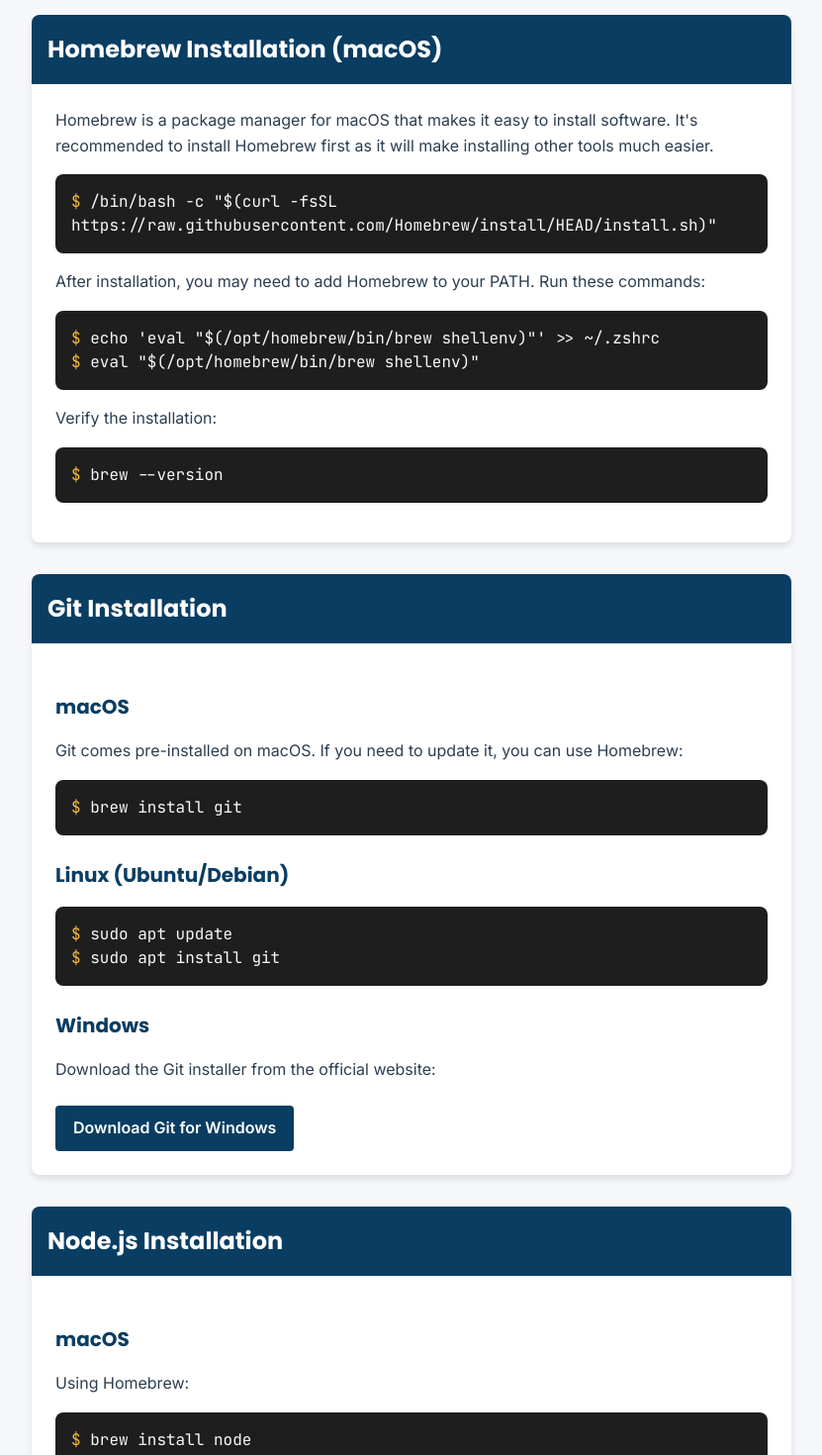
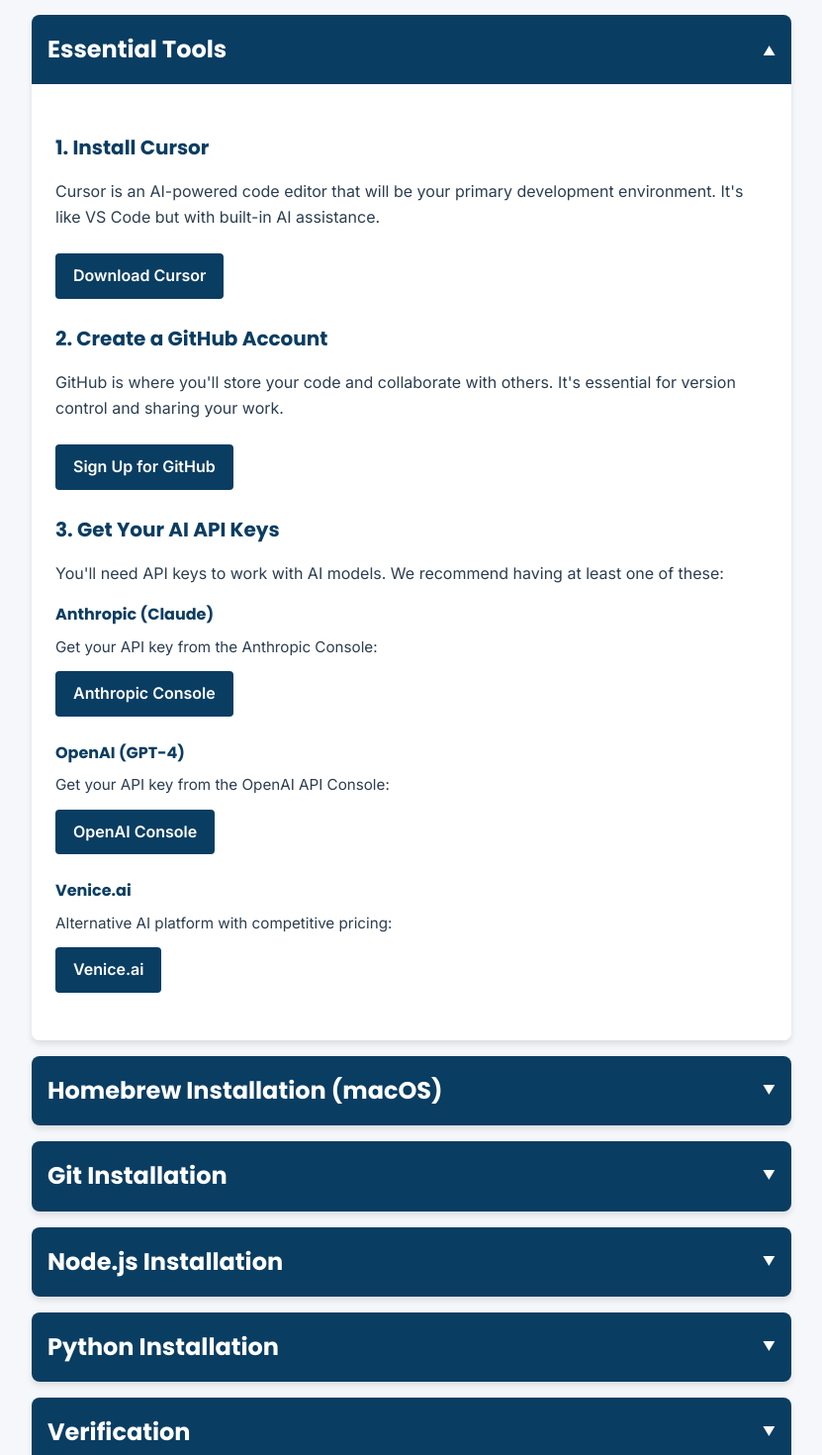
Before and after one commit to jordanurbs/terminal-navigation-toolkit, a Vue app: page /dependencies in a window 1280 px wide. Shown: the part 280-1750 px from the top of the page at 99% size, without its empty margins (224-1055 px from the left). Built offline with nearby package versions, Linux system fonts and the light colour scheme; no server answers.

Commit message:
software

```diff
--- a/src/views/DependenciesPage.vue
+++ b/src/views/DependenciesPage.vue
@@ -3,11 +3,52 @@
     <h1>Standard Dependencies Installation Guide</h1>
     <p class="lead">This guide will help you install the essential tools needed for development: Git, Node.js, and Python.</p>
 
+    <div class="accordion">
       <div class="card">
-      <div class="card-header">
+        <div class="card-header" @click="toggleSection('essential')" :aria-expanded="openSection === 'essential'">
+          <h2>Essential Tools</h2>
+          <span class="arrow" :class="{ 'arrow-down': openSection === 'essential' }">▼</span>
+        </div>
+        <transition name="slide">
+          <div class="card-body" v-show="openSection === 'essential'">
+            <h3>1. Install Cursor</h3>
+            <p>Cursor is an AI-powered code editor that will be your primary development environment. It's like VS Code but with built-in AI assistance.</p>
+            <a href="https://cursor.sh" target="_blank" rel="noopener noreferrer" class="btn btn-primary">Download Cursor</a>
+
+            <h3>2. Create a GitHub Account</h3>
+            <p>GitHub is where you'll store your code and collaborate with others. It's essential for version control and sharing your work.</p>
+            <a href="https://github.com/signup" target="_blank" rel="noopener noreferrer" class="btn btn-primary">Sign Up for GitHub</a>
+
+            <h3>3. Get Your AI API Keys</h3>
+            <p>You'll need API keys to work with AI models. We recommend having at least one of these:</p>
+            <div class="api-keys">
+              <div class="api-key-item">
+                <h4>Anthropic (Claude)</h4>
+                <p>Get your API key from the Anthropic Console:</p>
+                <a href="https://console.anthropic.com/" target="_blank" rel="noopener noreferrer" class="btn btn-primary">Anthropic Console</a>
+              </div>
+              <div class="api-key-item">
+                <h4>OpenAI (GPT-4)</h4>
+                <p>Get your API key from the OpenAI API Console:</p>
+                <a href="https://platform.openai.com/api-keys" target="_blank" rel="noopener noreferrer" class="btn btn-primary">OpenAI Console</a>
+              </div>
+              <div class="api-key-item">
+                <h4>Venice.ai</h4>
+                <p>Alternative AI platform with competitive pricing:</p>
+                <a href="https://venice.ai/chat?ref=PA5RHk" target="_blank" rel="noopener noreferrer" class="btn btn-primary">Venice.ai</a>
+              </div>
+            </div>
+          </div>
+        </transition>
+      </div>
+
+      <div class="card">
+        <div class="card-header" @click="toggleSection('homebrew')" :aria-expanded="openSection === 'homebrew'">
           <h2>Homebrew Installation (macOS)</h2>
+          <span class="arrow" :class="{ 'arrow-down': openSection === 'homebrew' }">▼</span>
         </div>
-      <div class="card-body">
+        <transition name="slide">
+          <div class="card-body" v-show="openSection === 'homebrew'">
             <p>Homebrew is a package manager for macOS that makes it easy to install software. It's recommended to install Homebrew first as it will make installing other tools much easier.</p>
             <div class="terminal">
               <div class="terminal-input">/bin/bash -c "$(curl -fsSL https://raw.githubusercontent.com/Homebrew/install/HEAD/install.sh)"</div>
@@ -22,13 +63,16 @@
               <div class="terminal-input">brew --version</div>
             </div>
           </div>
+        </transition>
       </div>
 
       <div class="card">
-      <div class="card-header">
+        <div class="card-header" @click="toggleSection('git')" :aria-expanded="openSection === 'git'">
           <h2>Git Installation</h2>
+          <span class="arrow" :class="{ 'arrow-down': openSection === 'git' }">▼</span>
         </div>
-      <div class="card-body">
+        <transition name="slide">
+          <div class="card-body" v-show="openSection === 'git'">
             <h3>macOS</h3>
             <p>Git comes pre-installed on macOS. If you need to update it, you can use Homebrew:</p>
             <div class="terminal">
@@ -45,13 +89,16 @@
             <p>Download the Git installer from the official website:</p>
             <a href="https://git-scm.com/download/win" target="_blank" rel="noopener noreferrer" class="btn btn-primary">Download Git for Windows</a>
           </div>
+        </transition>
       </div>
 
       <div class="card">
-      <div class="card-header">
+        <div class="card-header" @click="toggleSection('node')" :aria-expanded="openSection === 'node'">
           <h2>Node.js Installation</h2>
+          <span class="arrow" :class="{ 'arrow-down': openSection === 'node' }">▼</span>
         </div>
-      <div class="card-body">
+        <transition name="slide">
+          <div class="card-body" v-show="openSection === 'node'">
             <h3>macOS</h3>
             <p>Using Homebrew:</p>
             <div class="terminal">
@@ -68,13 +115,16 @@
             <p>Download the Node.js installer from the official website:</p>
             <a href="https://nodejs.org/" target="_blank" rel="noopener noreferrer" class="btn btn-primary">Download Node.js</a>
           </div>
+        </transition>
       </div>
 
       <div class="card">
-      <div class="card-header">
+        <div class="card-header" @click="toggleSection('python')" :aria-expanded="openSection === 'python'">
           <h2>Python Installation</h2>
+          <span class="arrow" :class="{ 'arrow-down': openSection === 'python' }">▼</span>
         </div>
-      <div class="card-body">
+        <transition name="slide">
+          <div class="card-body" v-show="openSection === 'python'">
             <h3>macOS</h3>
             <p>Using Homebrew:</p>
             <div class="terminal">
@@ -91,13 +141,16 @@
             <p>Download the Python installer from the official website:</p>
             <a href="https://www.python.org/downloads/" target="_blank" rel="noopener noreferrer" class="btn btn-primary">Download Python</a>
           </div>
+        </transition>
       </div>
 
       <div class="card">
-      <div class="card-header">
+        <div class="card-header" @click="toggleSection('verify')" :aria-expanded="openSection === 'verify'">
           <h2>Verification</h2>
+          <span class="arrow" :class="{ 'arrow-down': openSection === 'verify' }">▼</span>
         </div>
-      <div class="card-body">
+        <transition name="slide">
+          <div class="card-body" v-show="openSection === 'verify'">
             <p>After installation, verify that everything is working correctly by running these commands:</p>
             <div class="terminal">
               <div class="terminal-input">git --version</div>
@@ -105,13 +158,25 @@
               <div class="terminal-input">python3 --version</div>
             </div>
           </div>
+        </transition>
+      </div>
     </div>
   </div>
 </template>
 
 <script>
 export default {
-  name: 'DependenciesPage'
+  name: 'DependenciesPage',
+  data() {
+    return {
+      openSection: 'essential'
+    }
+  },
+  methods: {
+    toggleSection(section) {
+      this.openSection = this.openSection === section ? null : section
+    }
+  }
 }
 </script>
 
@@ -147,7 +212,38 @@
 }
 
 .card {
-  margin-bottom: 2rem;
+  margin-bottom: 1rem;
+  border-radius: 8px;
+  overflow: hidden;
+}
+
+.card-header {
+  display: flex;
+  justify-content: space-between;
+  align-items: center;
+  padding: 1rem;
+  cursor: pointer;
+  background-color: var(--primary);
+  transition: background-color 0.3s ease;
+}
+
+.card-header:hover {
+  background-color: #072f4a;
+}
+
+.arrow {
+  color: white;
+  font-size: 0.8rem;
+  transition: transform 0.3s ease;
+}
+
+.arrow-down {
+  transform: rotate(180deg);
+}
+
+.card-body {
+  padding: 1.5rem;
+  background-color: white;
 }
 
 .terminal {
@@ -158,4 +254,43 @@
   display: inline-block;
   margin-top: 0.5rem;
 }
+
+.api-keys {
+  margin-top: 1rem;
+}
+
+.api-key-item {
+  margin-bottom: 1.5rem;
+}
+
+.api-key-item h4 {
+  margin-bottom: 0.5rem;
+  color: var(--primary);
+}
+
+.api-key-item p {
+  margin-bottom: 0.5rem;
+  font-size: 0.95rem;
+}
+
+.api-key-item .btn {
+  margin-top: 0.25rem;
+}
+
+/* Transition animations */
+.slide-enter-active,
+.slide-leave-active {
+  transition: all 0.3s ease;
+  max-height: 1000px;
+  opacity: 1;
+}
+
+.slide-enter-from,
+.slide-leave-to {
+  max-height: 0;
+  opacity: 0;
+  padding: 0;
+  margin: 0;
+  overflow: hidden;
+}
 </style>
--- a/src/views/HomePage.vue
+++ b/src/views/HomePage.vue
@@ -66,6 +66,14 @@
             <router-link to="/cheatsheet" class="feature-link">Explore Commands</router-link>
           </div>
 
+
+          <div class="feature-card">
+            <div class="feature-icon">🚀</div>
+            <h3>30-Day Content Commander Challenge</h3>
+            <p>The step-by-step journey that transforms you from AI passenger to AI captain by building a practical tool you'll actually use.</p>
+            <a href="https://ccc.ai-captains.com" class="feature-link">Get API Key</a>
+          </div>
+
           <div class="feature-card">
             <div class="feature-icon">🔧</div>
             <h3>Troubleshooting Guide</h3>
@@ -73,12 +81,6 @@
             <router-link to="/troubleshooting" class="feature-link">Fix Common Issues</router-link>
           </div>
 
-          <div class="feature-card">
-            <div class="feature-icon">🚀</div>
-            <h3>30-Day Content Commander Challenge</h3>
-            <p>The step-by-step journey that transforms you from AI passenger to AI captain by building a practical tool you'll actually use.</p>
-            <a href="https://ccc.ai-captains.com" class="feature-link">Get API Key</a>
-          </div>
         </div>
       </div>
     </section>
@@ -100,7 +102,7 @@
             <router-link to="/dependencies" class="btn btn-accent">Set Up Your Environment</router-link>
           </div>
           <div class="getting-started-image">
-            <img src="/images/terminal-setup.svg" alt="Terminal Setup" />
+            <img src="@/assets/images/terminal-setup.svg" alt="Terminal Setup" />
           </div>
         </div>
       </div>
@@ -188,7 +190,7 @@
           <div class="faq-item">
             <h3 class="faq-question">Why should I listen to you?</h3>
             <div class="faq-answer">
-              <p>Don't! Seriously. Google everything I'm saying to verify it.</p><p>The benefit isn't that I'm some genius developer (I'm not)—it's that I've curated the minimal technical foundation you need as a business builder and organized it in a way that makes sense for non-technical folks.</p>
+              <p>Don't! Seriously. <em>Don't trust, verify.</em> Google everything I'm saying to verify it.</p><p>The benefit isn't that I'm some genius developer (I'm not)—it's that I've curated the minimal technical foundation you need as a business builder and organized it in a way that makes sense for non-technical folks.</p>
             </div>
           </div>
 
@@ -1187,11 +1189,13 @@
   display: flex;
   justify-content: center;
   align-items: center;
+  min-height: 300px;
 }
 
 .getting-started-image img {
   max-width: 100%;
   height: auto;
+  display: block;
 }
 
 @media (max-width: 768px) {
```
Also changed, not shown: src/assets/images/terminal-setup.svg (added). Lines whose indentation alone changed are shown as unchanged.
